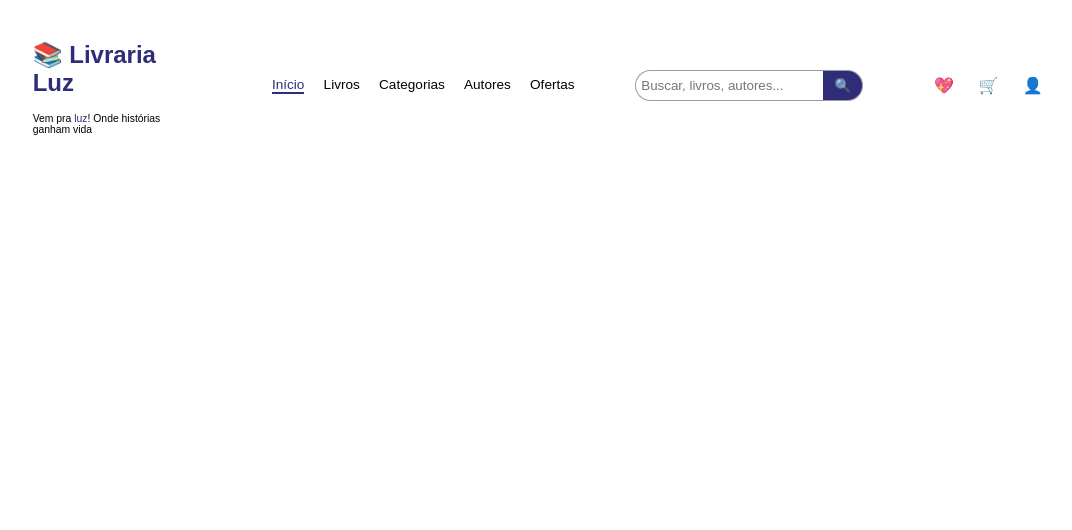
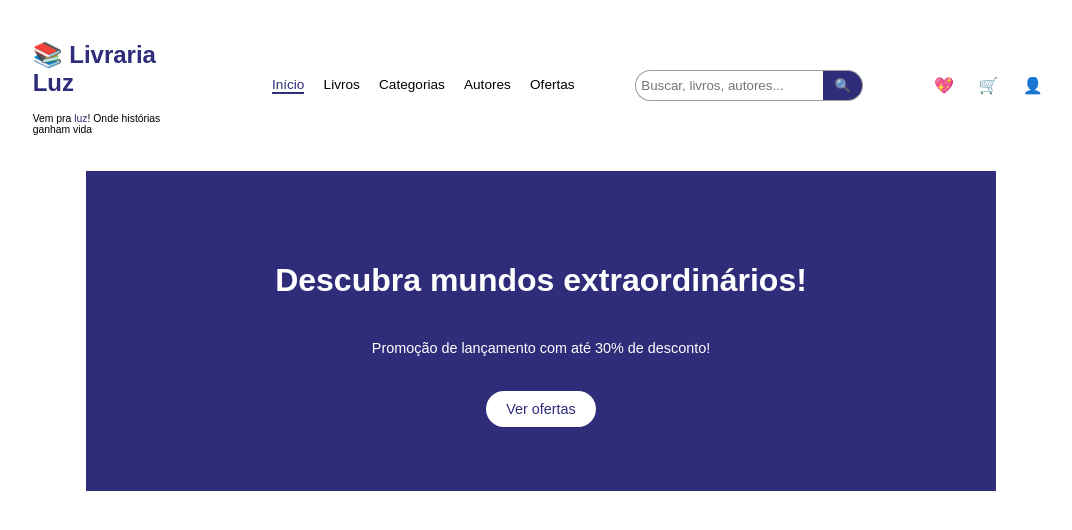
Before and after one commit to yrkeviin/livraria-components, a Next.js app: page / in a window 1280 px wide. Shown: the top 530 px of the page, without its empty margins (99-1171 px from the left). Built offline with nearby package versions, Linux system fonts and the light colour scheme; a web font is replaced by a local one.

Commit message:
Feat: Banner finish

```diff
--- a/app/page.jsx
+++ b/app/page.jsx
@@ -1,7 +1,11 @@
 import Header from "../components/Header";
+import Banner from "../components/Banner";
 
 export default function Page() {
     return (
-        <Header />
+        <>
+            <Header />
+            <Banner />
+        </>
     );
 }
--- a/components/Banner.jsx
+++ b/components/Banner.jsx
@@ -2,7 +2,7 @@ import styles from "../styles/Banner.module.css";
 
 export default function Banner() {
     return (
-        <section>
+        <section className={styles.banner}>
             <h1 className={styles.title} >Descubra mundos extraordinários!</h1>
 
             <p className={styles.descricao}>Promoção de lançamento com até 30% de desconto!</p>
--- a/styles/Banner.module.css
+++ b/styles/Banner.module.css
@@ -0,0 +1,34 @@
+.banner {
+    background-color: #2f2c79;
+    display: flex;
+    justify-content: center;
+    align-items: center;
+    flex-direction: column;
+    height: 40vh;
+    width: 72%;
+    margin: auto;
+}
+
+.title {
+    font-size: 2rem;
+    font-family: 'Poppins', sans-serif;
+    color: white;
+}
+
+.descricao {
+    font-size: .9rem;
+    font-family: 'Poppins', sans-serif;
+    color: white;
+}
+
+.botao {
+    padding: 10px 20px;
+    border: none;
+    border-radius: 30px;
+    background-color: white;
+    color: #2f2c79;
+    font-size: .9rem;
+    font-family: 'Poppins', sans-serif;
+    cursor: pointer;
+    margin-top: 20px;
+}
```
